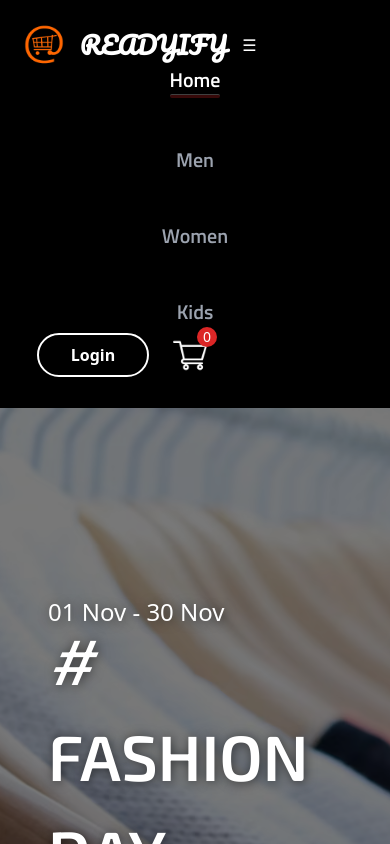
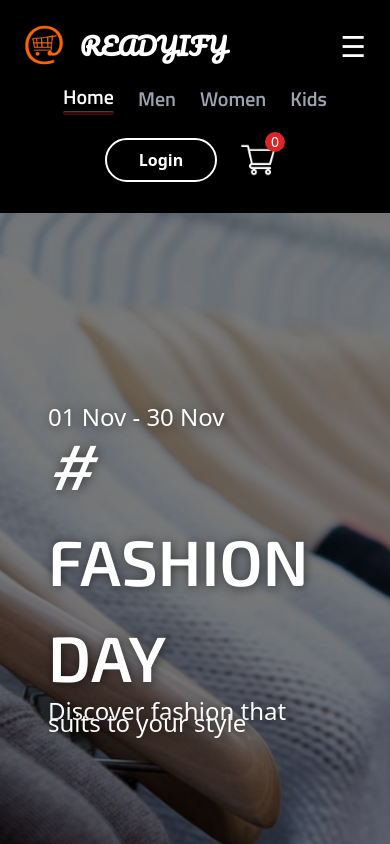
Before and after one commit to ankiitm2/Ecommerce, a React (Create React App) app: page / in a window 390 px wide. Shown: the top 844 px of the page. Built offline with nearby package versions, Linux system fonts and the light colour scheme; a web font is replaced by a local one.

Commit message:
responsive check

```diff
--- a/src/App.css
+++ b/src/App.css
@@ -273,8 +273,10 @@
     flex-direction: column;
   }
 
-  .Navbar ul,
-  .Footer ul,
+  .Footer ul {
+    flex-wrap: wrap;
+  }
+
   .NewsLetter,
   .NewCollections {
     flex-direction: column;
@@ -283,6 +285,60 @@
   .NewCollections {
     margin-left: auto;
     margin-right: auto;
+  }
+
+  .Navbar ul {
+    gap: 1.5rem !important;
+    margin: 1rem 0;
+    flex-wrap: wrap;
+    justify-content: center;
+  }
+
+  .Navbar button.toggle {
+    font-size: 1.8rem;
+  }
+
+  .Navbar .btn {
+    justify-content: center;
+  }
+
+  .ProductDisplay {
+    flex-direction: column;
+  }
+
+  .ProductDisplay .cart button.btn {
+    width: 100%;
+  }
+
+  .RelatedProducts .w-96 {
+    width: fit-content;
+  }
+
+  .ProductDisplay .imgWrapper {
+    width: 100%;
+  }
+
+  .ProductDisplay .w-2\/4 {
+    width: 100%;
+  }
+
+  .ProductDisplay .right-container {
+    padding-right: 0;
+  }
+
+  .Product h1.flex {
+    flex-wrap: wrap;
+  }
+
+  .Offers {
+    flex-direction: column;
+    margin-left: 2rem;
+    margin-right: 2rem;
+    gap: 1rem;
+  }
+
+  .NewsLetter .col-1 {
+    width: 100%;
   }
 }
 
--- a/src/components/Context/HomeContext.jsx
+++ b/src/components/Context/HomeContext.jsx
@@ -1,11 +1,27 @@
-import React, { createContext } from "react";
+import React, { createContext, useState } from "react";
 import allProduct from "../../Assets/all_product"
 
 export const HomeContext = createContext(null);
 
+const getDefaultCart = () => {
+    let cart = {};
+    for (let index = 0; index < allProduct.length + 1; index++) {
+        cart[index] = 0
+    }
+    return cart;
+}
+
 const HomeContextProvider = (props) => {
+    const [cartItems, setCartItems] = useState(getDefaultCart());
 
-    const ContextValue = { allProduct }
+    const addToCart = (itemId) => {
+        setCartItems((prev) => ({ ...prev, [itemId]: prev[itemId] + 1 }))
+    }
+    const removeFromCart = (itemId) => {
+        setCartItems((prev) => ({ ...prev, [itemId]: prev[itemId] - 1 }))
+    }
+
+    const ContextValue = { allProduct, cartItems, addToCart, removeFromCart }
 
     return (
         <HomeContext.Provider value={ContextValue}>
--- a/src/components/Navbar.jsx
+++ b/src/components/Navbar.jsx
@@ -14,10 +14,12 @@ const Navbar = () => {
     return (
         <div className="Navbar flex justify-around p-4 shadow bg-black sm:flex-wrap">
             <Link to={"/"}>
-                <div className="logo flex items-center gap-3">
-                    <img src={Logo} alt="logo" className="w-10" />
-                    <h1 className="text-2xl font-bold text-white">READYIFY</h1>
-                    <button onClick={toggleMenu} className="sm:hidden text-white">&#9776;</button>
+                <div className="logo flex items-center justify-between">
+                    <div className="logo-btn flex items-center gap-3">
+                        <img src={Logo} alt="logo" className="w-10" />
+                        <h1 className="text-2xl font-bold text-white">READYIFY</h1>
+                    </div>
+                    <button onClick={toggleMenu} className="toggle sm:hidden text-white">&#9776;</button>
                 </div>
             </Link>
             {showMenu && (
--- a/src/components/ProductDisplay/ProductDisplay.jsx
+++ b/src/components/ProductDisplay/ProductDisplay.jsx
@@ -1,4 +1,4 @@
-import React, { useEffect, useState } from "react";
+import React, { useContext, useEffect, useState } from "react";
 import star from "../../Assets/star_icon.png"
 import stardull from "../../Assets/star_dull_icon.png"
 import instagram from "../../Assets/instagram_icon.png"
@@ -8,12 +8,14 @@ import scissor from "../../Assets/scissor.png"
 import Return from "../../Assets/return.png"
 import Tshirt from "../../Assets/t-shirt.png"
 import Money from "../../Assets/money.png"
+import { HomeContext } from "../Context/HomeContext";
 
 
 const ProductDisplay = (props) => {
-    const { product } = props;
     const [cursorPosition, setCursorPosition] = useState({ x: 0, y: 0 });
     const [isLensVisible, setLensVisible] = useState(false);
+    const { product } = props;
+    const { addToCart } = useContext(HomeContext);
 
     function imageZoom(imgId, lensId, event) {
         let img = document.getElementById(imgId);
@@ -157,7 +159,7 @@ const ProductDisplay = (props) => {
                     </div>
 
                     <div className="cart mt-7 mb-2">
-                        <button className="btn py-3 bg-orange-600 rounded-0 text-white w-96 hover:bg-orange-700">ADD TO CART</button>
+                        <button onClick={() => { addToCart(product.id) }} className="btn py-3 bg-orange-600 rounded-0 text-white w-96 hover:bg-orange-700">ADD TO CART</button>
                     </div>
 
                     <div className="social-icons gap-2 mt-4 flex mt-3">
```
